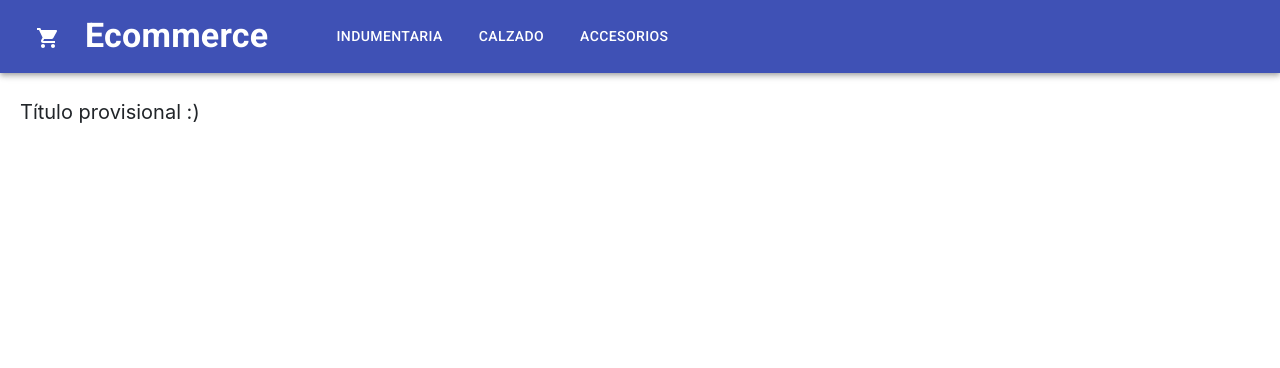
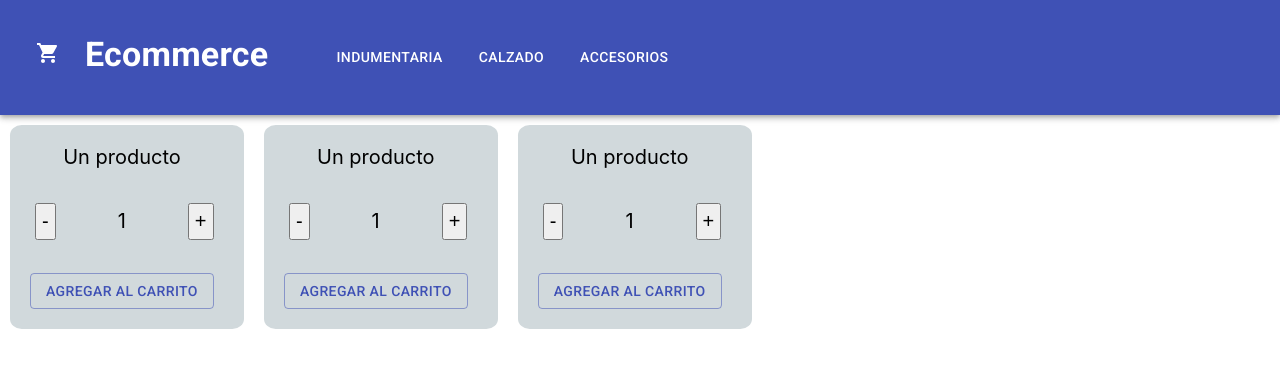
Before and after one commit to rod77/ecommerce_react, a React (Create React App) app: page / in a window 1280 px wide. Shown: the top 368 px of the page. Built offline with nearby package versions, Linux system fonts and the light colour scheme.

Commit message:
Cuarto Desafio

```diff
--- a/src/App.jsx
+++ b/src/App.jsx
@@ -2,8 +2,6 @@ import "./App.css";
 import { NavBarComponent } from "./components/NavBarComponent/NavBar";
 import { ItemListContainer } from "./components/ItemListContainer/ItemList";
 
-import "bootstrap/dist/css/bootstrap.min.css";
-import { Button } from 'react-bootstrap';
 
 function App() {
   return (
@@ -11,7 +9,9 @@ function App() {
 
         <NavBarComponent/>
 
-        <ItemListContainer title={"Título provisional :)"}/>
+        <ItemListContainer title={"Un producto"}/>
+        <ItemListContainer title={"Un producto"}/>
+        <ItemListContainer title={"Un producto"}/>
 
     </div>
   );
--- /dev/null
+++ b/src/components/ItemCountComponent/ItemCount.jsx
@@ -0,0 +1,23 @@
+import './style.css';
+import Button from '@material-ui/core/Button';
+import { useState } from 'react';
+//import ShoppingCartIcon from '@material-ui/icons/ShoppingCart'
+
+export const ItemCountComponent = ({stock, initial, onAdd}) => {
+    const[cant, setCant] = useState(initial)
+    console.log(cant)
+    return (
+        <div className="Item">
+            <div className="contador">
+            <button onClick={()=>{setCant(cant<=0?cant-0:cant-1)}} className="contador__resta">-</button>
+            <p className="contador__resultado"> {cant}</p>
+            <button onClick={()=>{setCant(cant<stock?cant+1:cant+0)}} className="contador__suma">+</button>
+            </div>
+            <div className="item_add">
+                <Button variant="outlined" color="primary">
+                Agregar al Carrito
+                </Button>
+            </div>
+        </div>
+    );
+}
--- /dev/null
+++ b/src/components/ItemCountComponent/style.css
@@ -0,0 +1,28 @@
+.Item {
+  display: inline-block;
+}
+
+.contador {
+  margin-left: 10px;
+  padding-left: 15px;
+  padding-right: 10px;
+}
+
+.contador__suma {
+  font-size: 20px;
+  padding: 5px;
+}
+.contador__resta {
+  font-size: 20px;
+  padding: 5px;
+}
+.contador__resultado {
+  font-size: 20px;
+  display: inline-block;
+  margin-left: 62px;
+  margin-right: 62px;
+}
+
+.item_add {
+  margin: 20px;
+}
--- a/src/components/ItemListContainer/ItemList.jsx
+++ b/src/components/ItemListContainer/ItemList.jsx
@@ -1,11 +1,13 @@
+import { ItemCountComponent } from '../ItemCountComponent/ItemCount';
 import './style.css';
 
 
 export const ItemListContainer = ({title}) => {
     return (
-        <div>
-            <br />
+        <div className="unItem">
+
             <p className="title_Item">{title}</p>
+            <ItemCountComponent  stock={5} initial={1} />
         </div>
     )
 }
--- a/src/components/ItemListContainer/style.css
+++ b/src/components/ItemListContainer/style.css
@@ -1,4 +1,13 @@
+.unItem {
+  display: inline-block;
+  background-color: #d1d9dc;
+  margin: 10px;
+  padding-right: 10px;
+  border-radius: 5%;
+}
+
 .title_Item {
   font-size: 20px;
-  margin-left: 20px;
+
+  text-align: center;
 }
--- a/src/components/NavBarComponent/style.css
+++ b/src/components/NavBarComponent/style.css
@@ -15,7 +15,7 @@
 
 .title__bar {
   padding-left: 5px;
-  padding-top: 15px;
+  padding-bottom: 5px;
   padding-right: 50px;
   font-weight: bold;
 }
```
